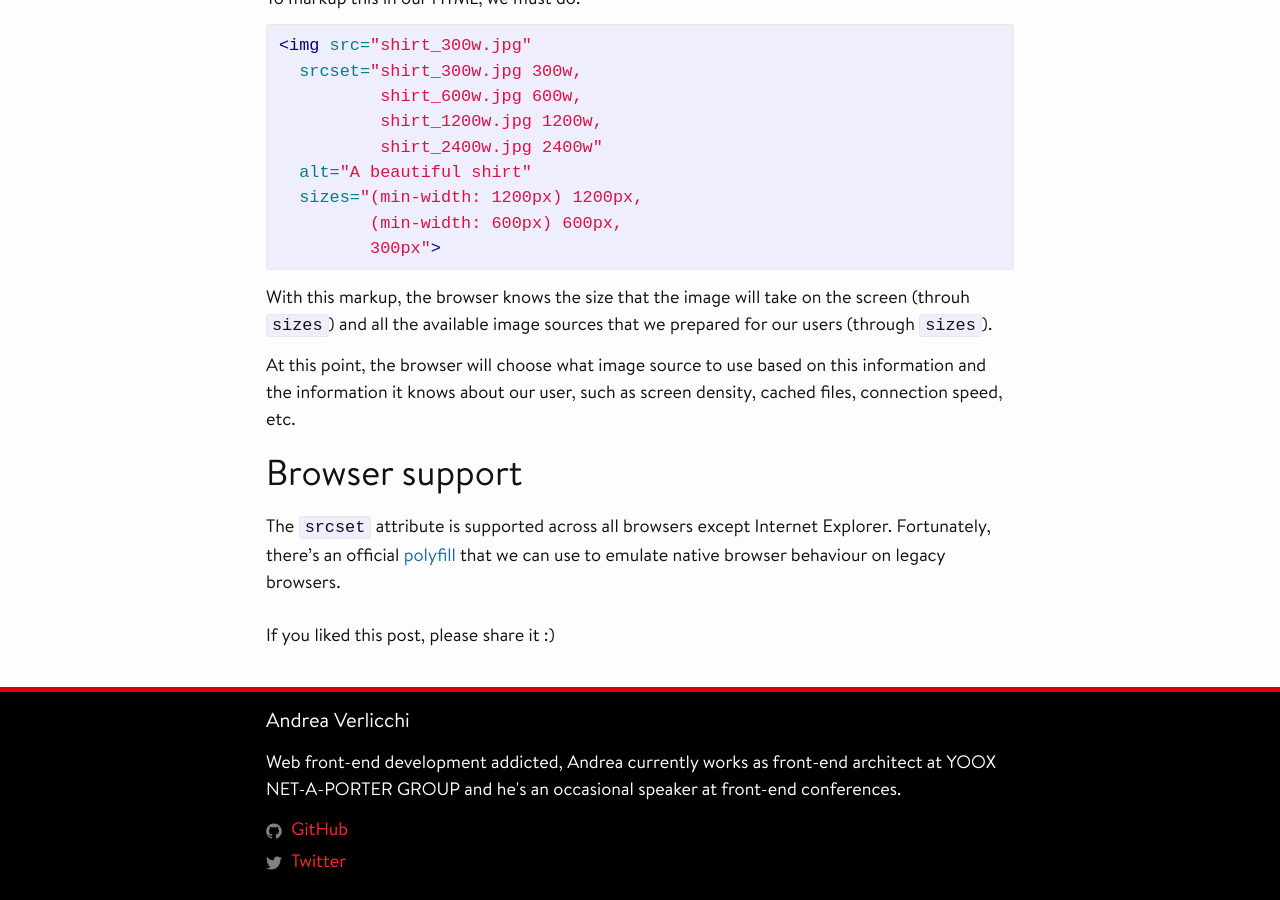
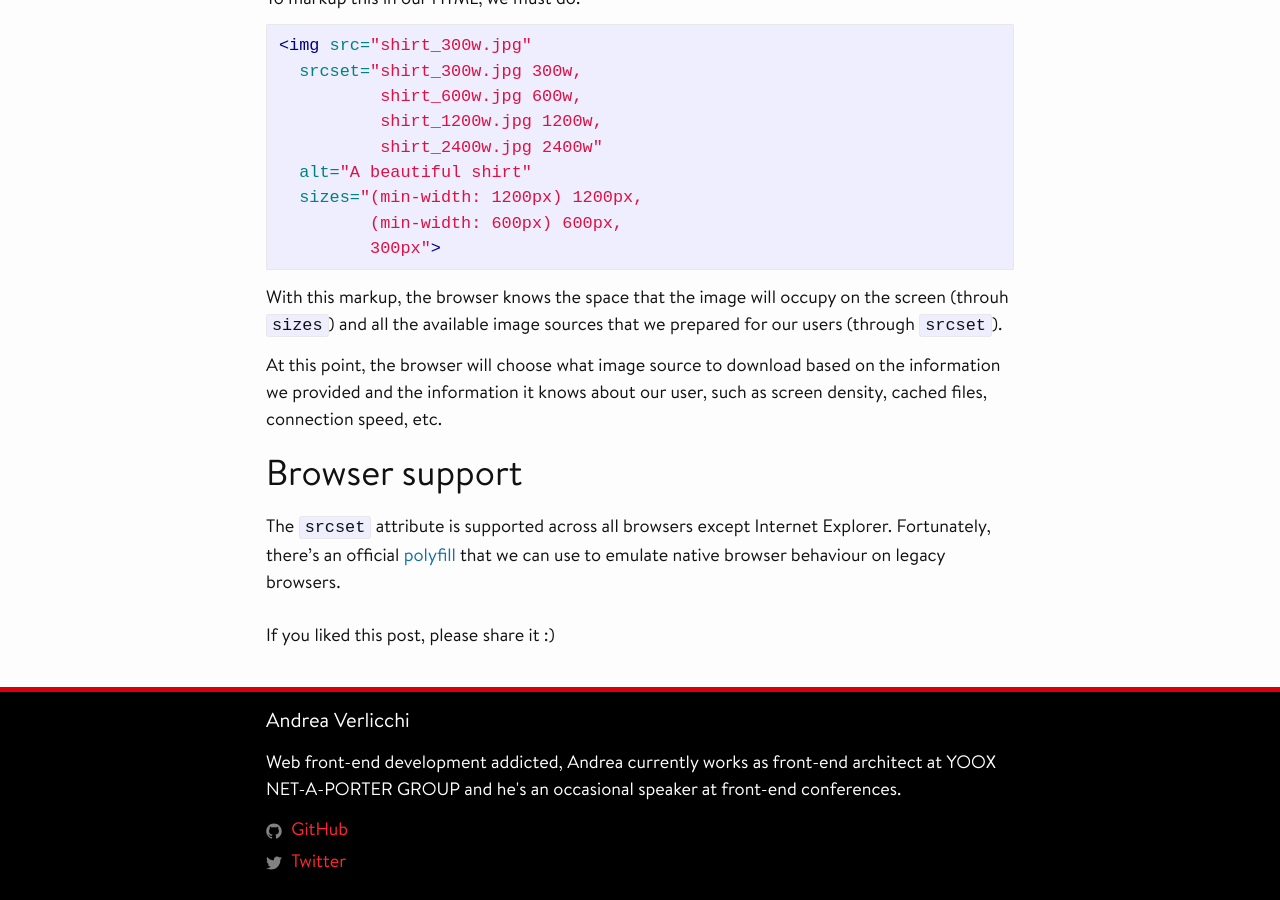
Before and after one commit to verlok/verlok.github.io, a Jekyll site: the page built from _posts/2017-04-10-responsive-images-a-html-51-standard.md, in a window 1280 px wide and 900 px high, scrolled down 2548 px. Built offline with Jekyll 4.4.1, drawn with Linux system fonts in a browser that asks for light colours.

Commit message:
Fixed sentence in responsive image

````diff
--- a/_posts/2017-04-10-responsive-images-a-html-51-standard.md
+++ b/_posts/2017-04-10-responsive-images-a-html-51-standard.md
@@ -92,9 +92,9 @@ To markup this in our HTML, we must do:
          300px">
 ```
 
-With this markup, the browser knows the size that the image will take on the screen (throuh `sizes`) and all the available image sources that we prepared for our users (through `sizes`).
+With this markup, the browser knows the space that the image will occupy on the screen (throuh `sizes`) and all the available image sources that we prepared for our users (through `srcset`).
 
-At this point, the browser will choose what image source to use based on this information and the information it knows about our user, such as screen density, cached files, connection speed, etc.
+At this point, the browser will choose what image source to download based on the information we provided and the information it knows about our user, such as screen density, cached files, connection speed, etc.
 
 
 ## Browser support
````
